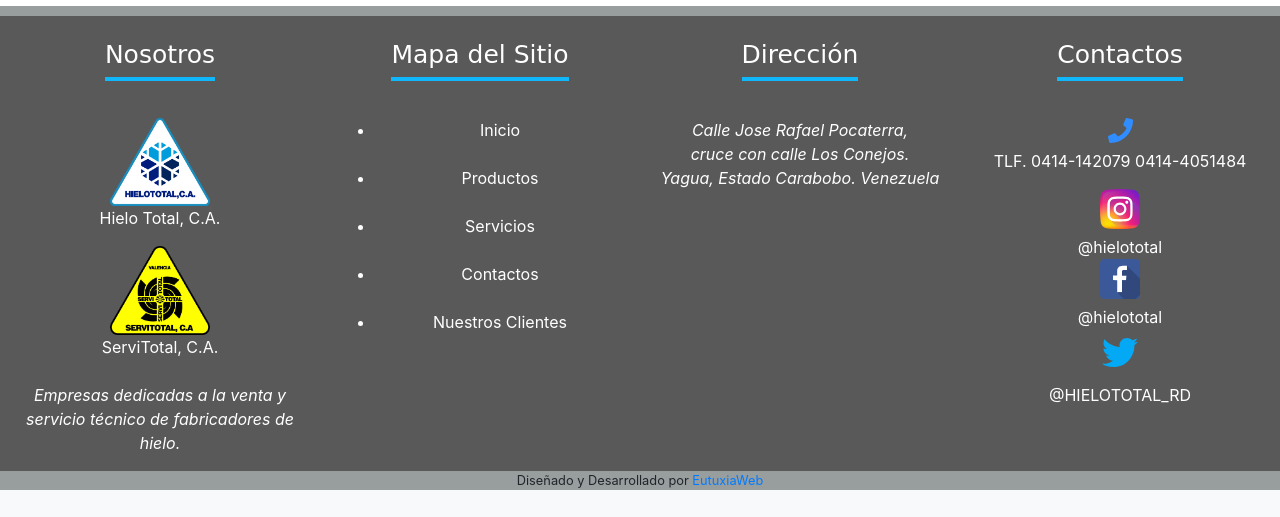
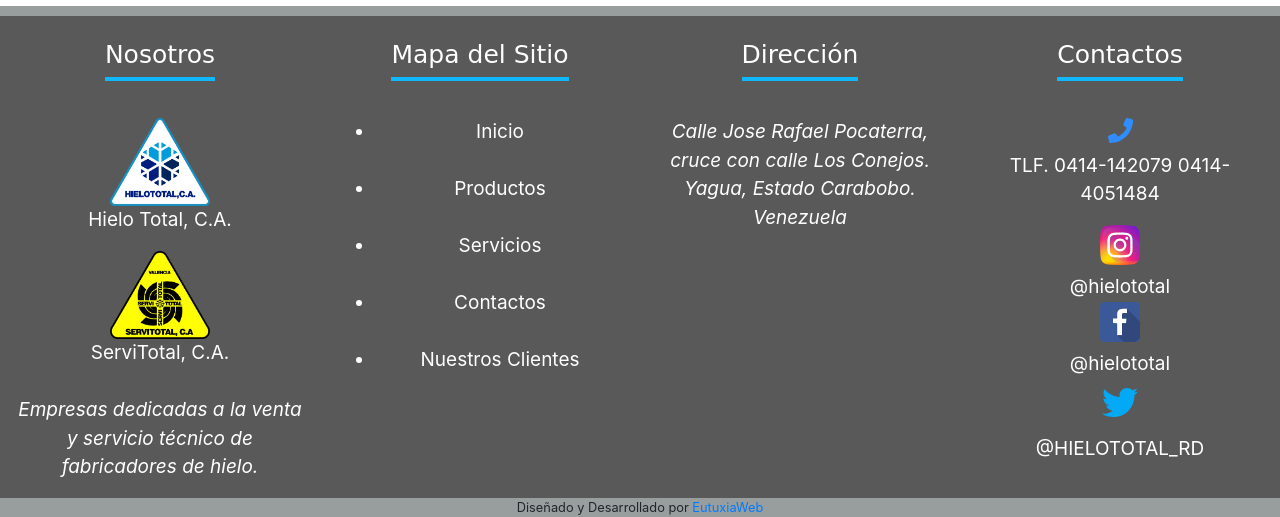
Before and after one commit to alexis9261/hielototal, a PHP site: page / in a window 1280 px wide. Shown: the part 2841-3358 px from the top of the page. Before the commit the page ends 3331 px from the top, so only its background shows below. Run offline with PHP 8.4, Linux system fonts and the light colour scheme.

Commit message:
Update index.css

```diff
--- a/css/index.css
+++ b/css/index.css
@@ -79,6 +79,7 @@
 }
 .footer{
   border-top: 10px #989D9E solid;
+  font-size: 19px;
 }
 .title_footer{
   font-size: 25px;
```
